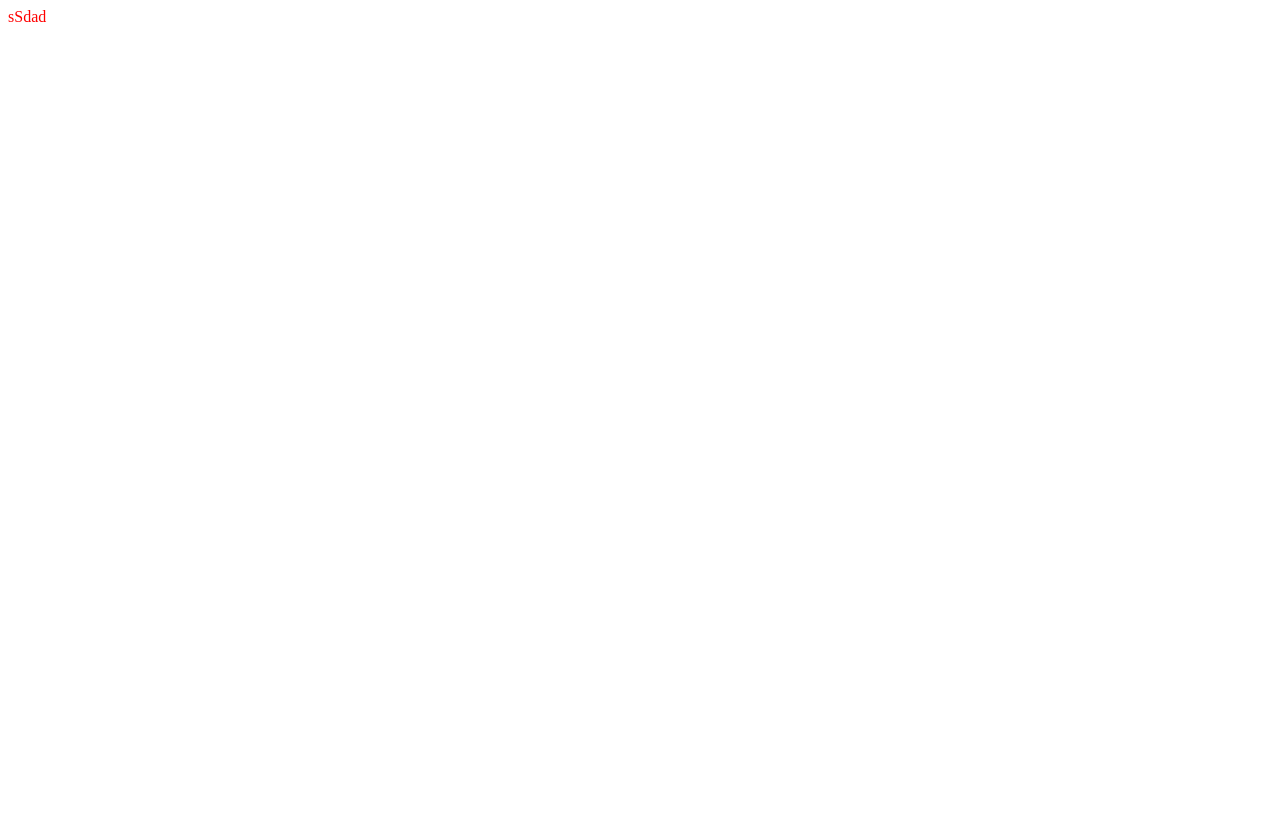
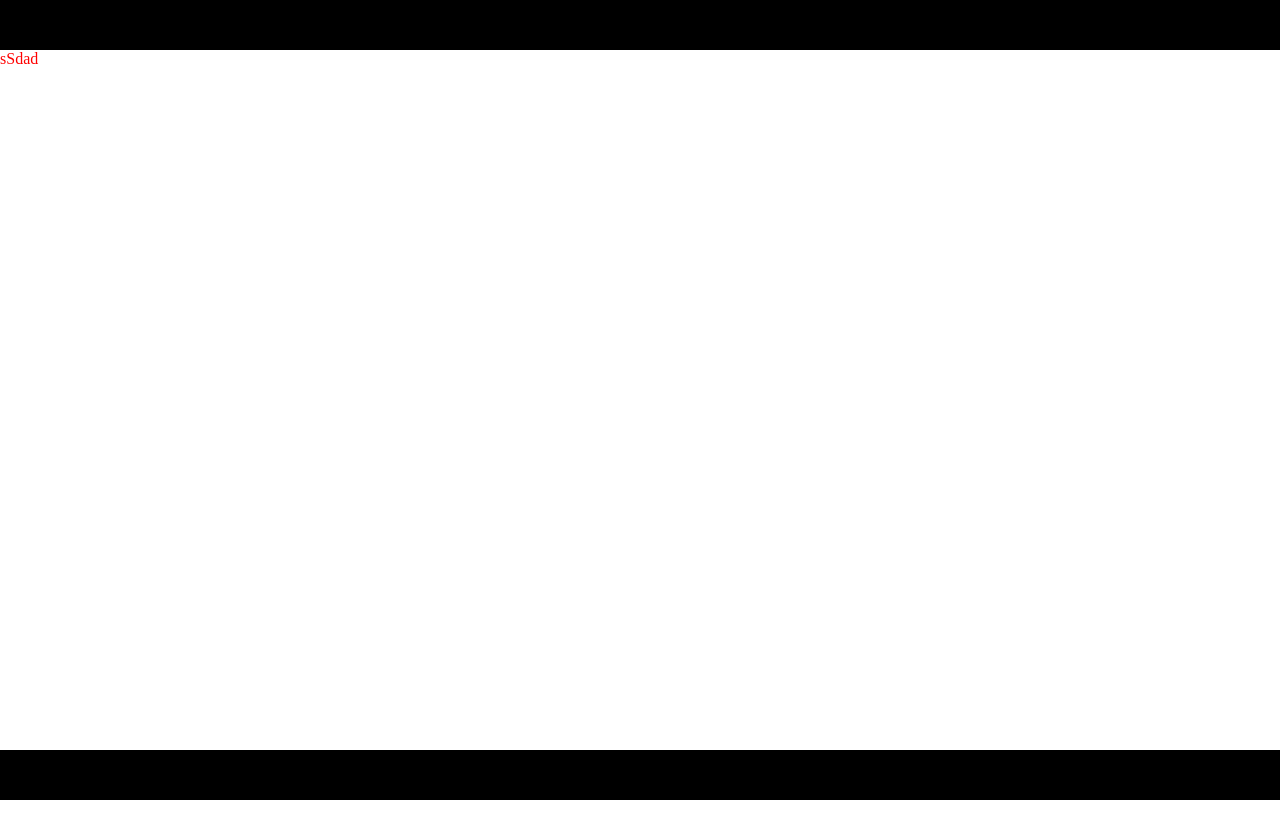
Before and after one commit to Bilkash/alien_planet_cheat, a React (Create React App) app: page / in a window 1280 px wide. Built offline with nearby package versions, Linux system fonts and the light colour scheme.

Commit message:
fix body style

```diff
--- a/public/index.html
+++ b/public/index.html
@@ -2,31 +2,15 @@
 <html lang="en">
   <head>
     <meta charset="utf-8" />
-    <link rel="icon" href="%PUBLIC_URL%/favicon.ico" />
     <meta name="viewport" content="width=device-width, initial-scale=1" />
     <meta name="theme-color" content="#000000" />
     <meta
       name="description"
       content="Web site created using create-react-app"
     />
-    <link rel="apple-touch-icon" href="%PUBLIC_URL%/logo192.png" />
-    <!--
-      manifest.json provides metadata used when your web app is installed on a
-      user's mobile device or desktop. See https://developers.google.com/web/fundamentals/web-app-manifest/
-    -->
-    <link rel="manifest" href="%PUBLIC_URL%/manifest.json" />
-    <!--
-      Notice the use of %PUBLIC_URL% in the tags above.
-      It will be replaced with the URL of the `public` folder during the build.
-      Only files inside the `public` folder can be referenced from the HTML.
-
-      Unlike "/favicon.ico" or "favicon.ico", "%PUBLIC_URL%/favicon.ico" will
-      work correctly both with client-side routing and a non-root public URL.
-      Learn how to configure a non-root public URL by running `npm run build`.
-    -->
     <title>React App</title>
   </head>
-  <body>
+  <body style="margin: 0">
     <noscript>You need to enable JavaScript to run this app.</noscript>
     <div id="root"></div>
     <!--
--- a/src/components/Layout/index.styled.js
+++ b/src/components/Layout/index.styled.js
@@ -6,10 +6,16 @@ export const Main = styled.div`
 
 export const Header = styled.div`
 	width: 100%;
-	color: black;
+	height: 50px;
+	background-color: black;
 `;
 
 export const Footer = styled.div`
 	width: 100%;
-	color: black;
+	height: 50px;
+	background-color: black;
 `;
+
+export const Inner = styled.div`
+	min-height: calc(100vh - 100px);
+`;
--- a/src/components/Layout/index.tsx
+++ b/src/components/Layout/index.tsx
@@ -6,7 +6,9 @@ export default function Layout({ children }: { children: React.ReactNode }) {
 	return (
 		<css.Main>
 			<css.Header />
-			{children}
+
+			<css.Inner>{children}</css.Inner>
+
 			<css.Footer />
 		</css.Main>
 	);
```
Also changed, not shown: public/logo192.png (deleted), public/logo512.png (deleted).
